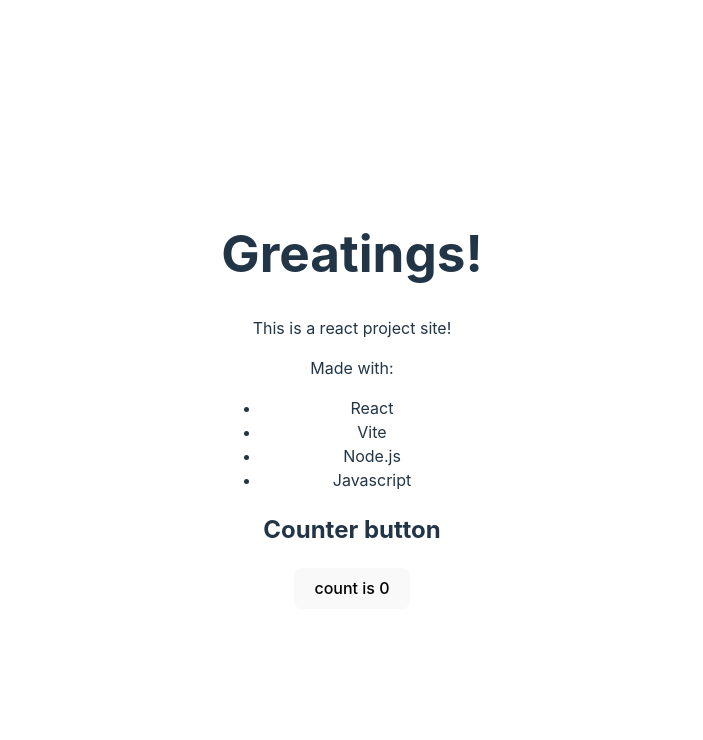
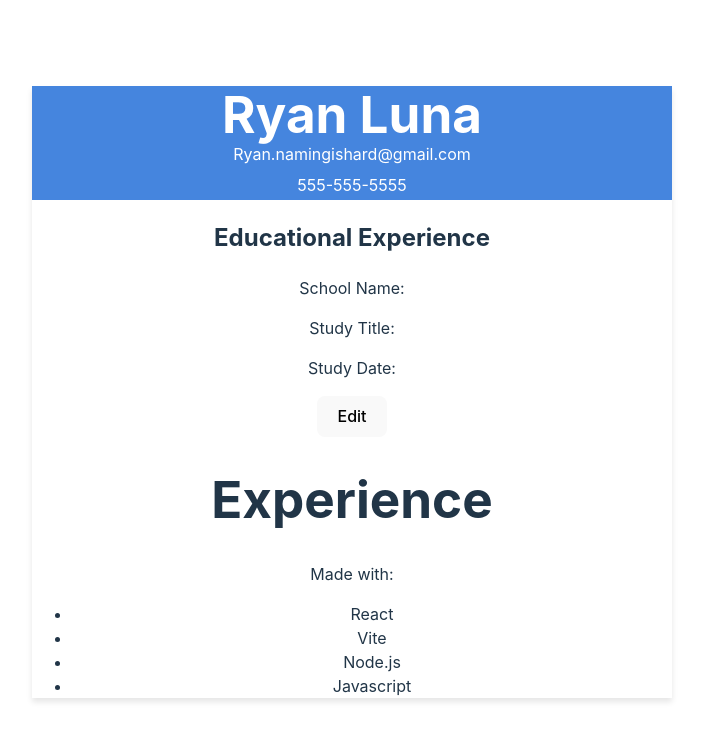
Before and after one commit to CodingFunky/CV-Application, a React (Vite) app: page / in a window 1280 px wide. Shown: the top 740 px of the page, without its empty margins (288-991 px from the left). Built offline with nearby package versions, Linux system fonts and the light colour scheme.

Commit message:
functionality for education and styling for general info

```diff
--- a/src/App.css
+++ b/src/App.css
@@ -1,43 +1,13 @@
 #root {
-  max-width: 1280px;
-  margin: 0 auto;
+  max-width: 100%;
+  margin: auto;
   padding: 2rem;
   text-align: center;
+  --border-radius: 2%;
 }
-
-.logo {
-  height: 6em;
-  padding: 1.5em;
-  will-change: filter;
-  transition: filter 300ms;
+.card {
+  /* padding: 0.2em 8em 0.2em 8em; */
+  /* width: 200%; */
+  box-shadow: 0 4px 6px rgba(0, 0, 0, 0.1);
+  /* border-radius: var(--border-radius); */
 }
-.logo:hover {
-  filter: drop-shadow(0 0 2em #646cffaa);
-}
-.logo.react:hover {
-  filter: drop-shadow(0 0 2em #61dafbaa);
-}
-
-@keyframes logo-spin {
-  from {
-    transform: rotate(0deg);
-  }
-  to {
-    transform: rotate(360deg);
-  }
-}
-
-@media (prefers-reduced-motion: no-preference) {
-  a:nth-of-type(2) .logo {
-    animation: logo-spin infinite 20s linear;
-  }
-}
-
-.card {
-  /* padding: 2em; */
-  border: ;
-}
-
-.read-the-docs {
-  color: #888;
-}
--- a/src/App.jsx
+++ b/src/App.jsx
@@ -1,19 +1,21 @@
-import Greetings, { Info } from "./Greetings.jsx";
-import Counter from "./Counter.jsx";
+import GeneralInfo from "./GeneralInfo.jsx";
+import Education from "./Education.jsx";
+import Experience from "./Experience.jsx";
+// import Counter from "./Counter.jsx";
 import List from "./List.jsx";
 import "./App.css";
 
 function App() {
   return (
-    <>
-      <Greetings />
-      <Info />
+    <div className="card">
+      <GeneralInfo />
+      <Education />
+      <Experience />
       <div>
         <p>Made with:</p>
         <List />
       </div>
-      <Counter />
-    </>
+    </div>
   );
 }
 
--- /dev/null
+++ b/src/Education.css
@@ -0,0 +1,7 @@
+.education-section {
+    /* Add your styles here */
+    border: 1px solid #ccc;
+    padding: 10px;
+    margin: 10px;
+    /* Other styles */
+  }
--- /dev/null
+++ b/src/Education.jsx
@@ -0,0 +1,110 @@
+import { useState } from "react";
+
+function Education() {
+  // Define state variables for form fields, errors, and editing mode
+  const [schoolName, setSchoolName] = useState("");
+  const [studyTitle, setStudyTitle] = useState("");
+  const [studyDate, setStudyDate] = useState("");
+  const [isEditing, setIsEditing] = useState(false);
+  const [errors, setErrors] = useState({});
+
+  // Validate the form fields
+  const validateForm = () => {
+    const newErrors = {};
+
+    if (!schoolName.trim()) {
+      newErrors.schoolName = "School Name is required";
+    }
+
+    if (!studyTitle.trim()) {
+      newErrors.studyTitle = "Study Title is required";
+    }
+
+    if (!studyDate.trim()) {
+      newErrors.studyDate = "Study Date is required";
+    }
+
+    setErrors(newErrors);
+
+    // Return true if there are no errors, indicating the form is valid
+    return Object.keys(newErrors).length === 0;
+  };
+
+  // Handle form submission
+  const handleSubmit = (e) => {
+    e.preventDefault();
+
+    // Validate the form
+    if (!validateForm()) {
+      // If there are errors, don't proceed with submission
+      return;
+    }
+
+    // TODO: Submit the form data, store it in state, or send it to a parent component
+
+    // Exit editing mode after submission
+    setIsEditing(false);
+  };
+
+  return (
+    <div className="education-section">
+      <h2>Educational Experience</h2>
+
+      {isEditing ? (
+        // Render form inputs in editing mode
+        <form onSubmit={handleSubmit}>
+          <div className="school-name">
+            <label>
+              School Name:
+              <input
+                type="text"
+                value={schoolName}
+                onChange={(e) => setSchoolName(e.target.value)}
+              />
+            </label>
+            {errors.schoolName && (
+              <span className="error">{errors.schoolName}</span>
+            )}
+          </div>
+          <div className="study-title">
+            <label>
+              Study Title:
+              <input
+                type="text"
+                value={studyTitle}
+                onChange={(e) => setStudyTitle(e.target.value)}
+              />
+            </label>
+            {errors.studyTitle && (
+              <span className="error">{errors.studyTitle}</span>
+            )}
+          </div>
+          <div className="study-date">
+            <label>
+              Study Date:
+              <input
+                type="text"
+                value={studyDate}
+                onChange={(e) => setStudyDate(e.target.value)}
+              />
+            </label>
+            {errors.studyDate && (
+              <span className="error">{errors.studyDate}</span>
+            )}
+          </div>
+          <button type="submit">Submit</button>
+        </form>
+      ) : (
+        // Render displayed information in view mode
+        <div className="education-info">
+          <p>School Name: {schoolName}</p>
+          <p>Study Title: {studyTitle}</p>
+          <p>Study Date: {studyDate}</p>
+          <button onClick={() => setIsEditing(true)}>Edit</button>
+        </div>
+      )}
+    </div>
+  );
+}
+
+export default Education;
--- /dev/null
+++ b/src/Experience.jsx
@@ -0,0 +1,6 @@
+function Experience() {
+  return <h1>Experience</h1>;
+}
+
+// eslint-disable-next-line react-refresh/only-export-components
+export default Experience;
--- /dev/null
+++ b/src/GeneralInfo.css
@@ -0,0 +1,21 @@
+.generalInfo {
+    padding: 0;
+    margin: 0;
+    background-color: #4585de;
+    /* border-top-right-radius: var(--border-radius);
+    border-top-left-radius: var(--border-radius); */
+    color: white;
+    width: 40em;
+  }
+  .name {
+    margin: 0;
+    padding: 0;
+  }
+  .email {
+    padding: 0%;
+    margin: 0%;
+  }
+  .phone {
+    margin: 1%;
+    padding-bottom: 0.2em;
+  }
--- /dev/null
+++ b/src/GeneralInfo.jsx
@@ -0,0 +1,14 @@
+import "./GeneralInfo.css";
+
+function GeneralInfo() {
+  return (
+    <div className="generalInfo">
+      <h1 className="name">Ryan Luna</h1>
+      <p className="email">Ryan.namingishard@gmail.com</p>
+      <p className="phone">555-555-5555</p>
+    </div>
+  );
+}
+
+// eslint-disable-next-line react-refresh/only-export-components
+export default GeneralInfo;
--- a/src/Greetings.jsx
+++ /dev/null
@@ -1,9 +0,0 @@
-function Greeting() {
-  return <h1>Greatings!</h1>;
-}
-function Info() {
-  return <p>This is a react project site!</p>;
-}
-
-// eslint-disable-next-line react-refresh/only-export-components
-export { Greeting as default, Info };
```
